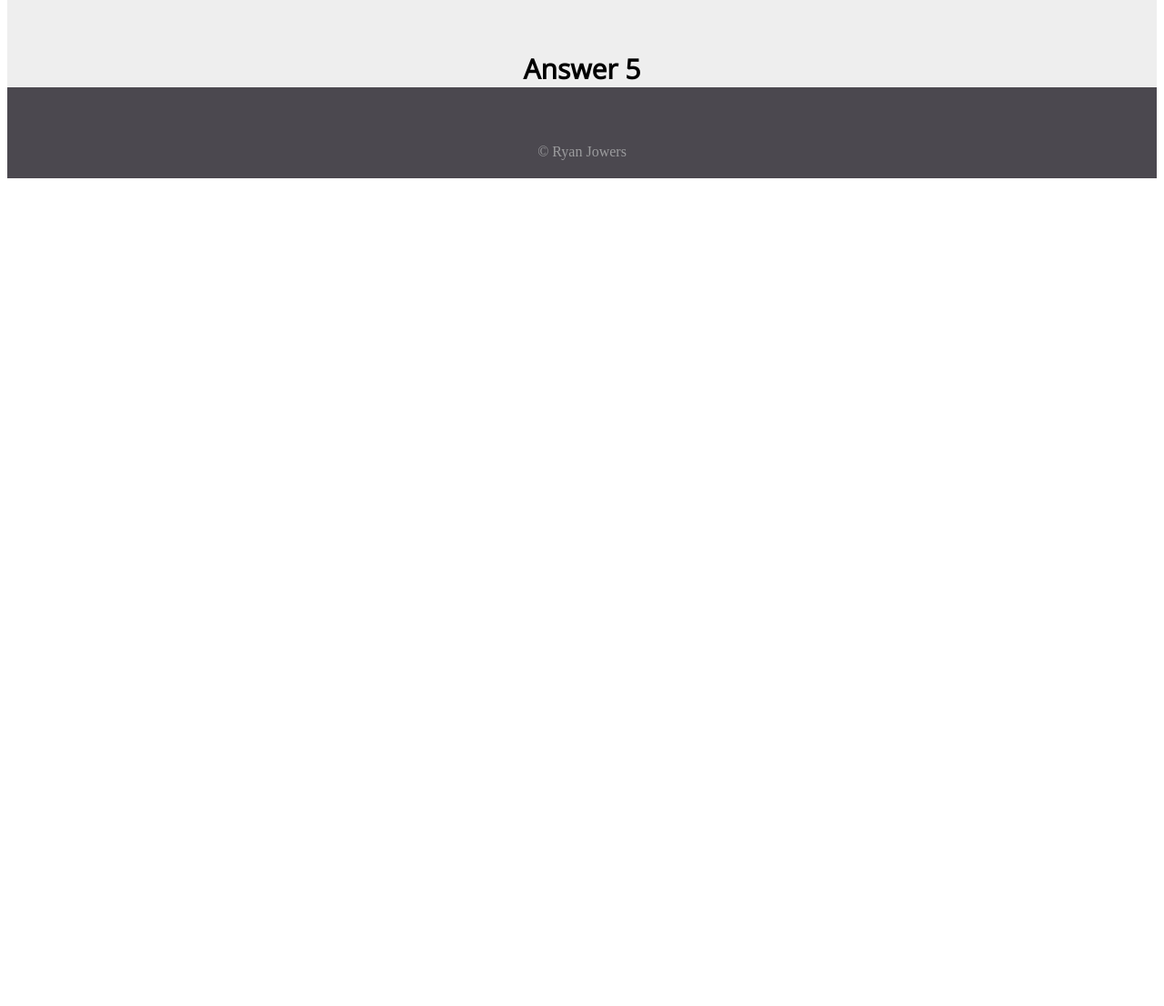
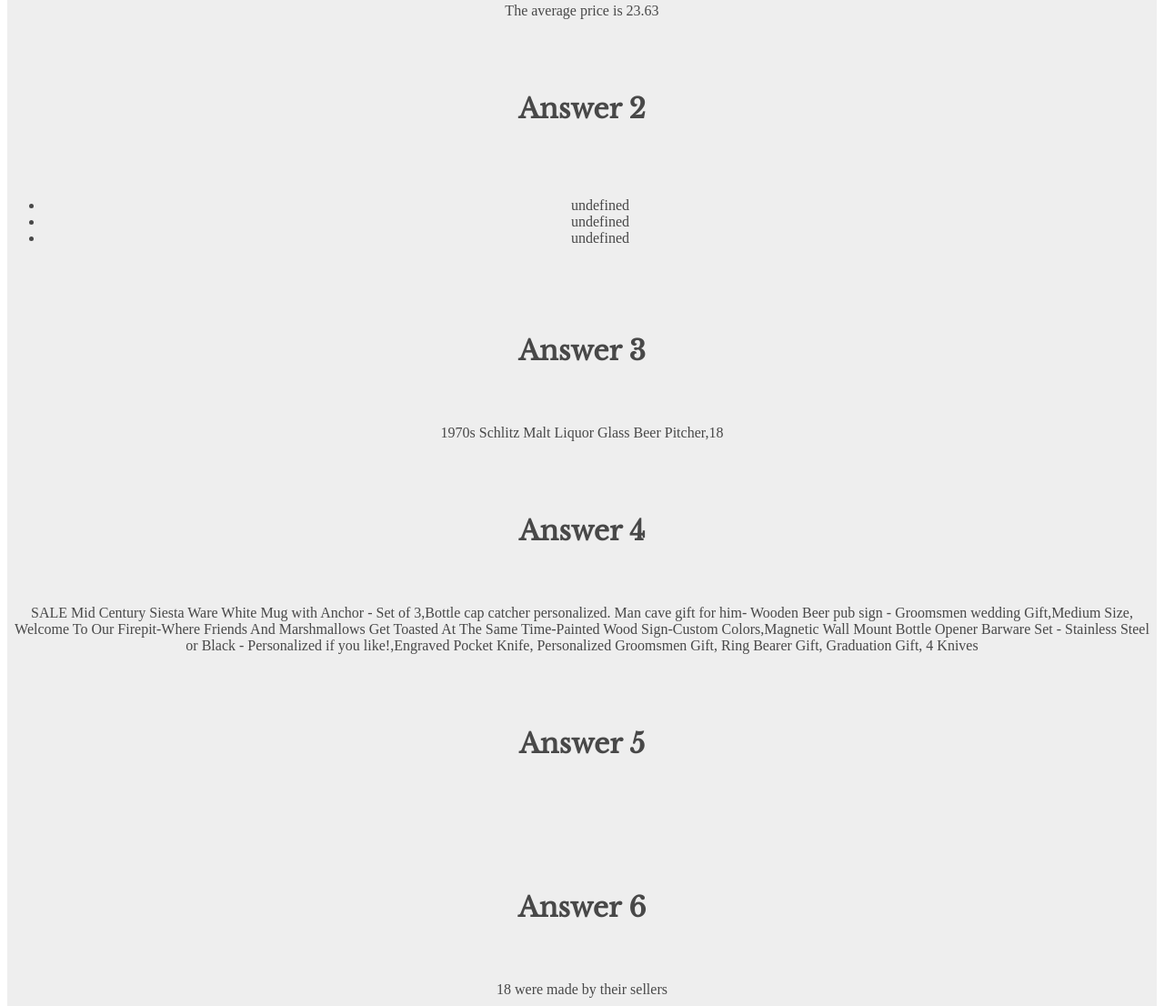
Before and after one commit to rjowers/Etsy-Items, a plain HTML site: page index.html in a window 1280 px wide. Shown: the part 386-1492 px from the top of the page at 91% size. Before the commit the page ends 800 px from the top, so only its background shows below. Drawn offline with nearby package versions, Linux system fonts and the light colour scheme.

Commit message:
changed height of answers and vertically centered text, experimenting with listing answers

```diff
--- a/index.html
+++ b/index.html
@@ -3,6 +3,7 @@
   <head>
      <link rel="stylesheet" type="text/css" href="style.css">
      <link href="https://fonts.googleapis.com/css?family=Open+Sans" rel="stylesheet">
+     <link href="https://fonts.googleapis.com/css?family=Libre+Baskerville" rel="stylesheet">
     <title>Etsy Items</title>
   </head>
   <body>
@@ -14,6 +15,15 @@
     <h3>Answer 1</h3>
 
     <div class="answer" id="answer1"></div>
+    <h3>Answer 2</h3>
+
+    <div class="answer" id="answer2">
+      <ul></ul>
+
+    </div>
+    <h3>Answer 3</h3>
+
+    <div class="answer" id="answer3"></div>
 
     <h3>Answer 4</h3>
 
@@ -22,6 +32,9 @@
     <h3>Answer 5</h3>
 
     <div class="answer" id="answer5"></div>
+    <h3>Answer 6</h3>
+
+    <div class="answer" id="answer6"></div>
 
   </div>
   <div class="footer"><p>© Ryan Jowers<p></div>
--- a/main.js
+++ b/main.js
@@ -14,8 +14,13 @@
   return "The average price is " + avg.toFixed(2)
 };
 
+var Answer1 = document.getElementById("answer1");
+answer1.innerHTML = avgPrice(items);
+
 
 //Question 2
+var allItems = [];
+
 function between() {
   var findItems = [];
   for ( var count = 0; count < items.length; count++) {
@@ -31,6 +36,13 @@
   }return betweenItems;
 }
 
+
+//var Answer2 = document.getElementById("answer2");
+//answer2.innerHTML = between(items);
+
+document.getElementById("answer2").children[0].innerHTML += "<li>"+allItems[allItems.length-1]+"</li>";
+document.getElementById("answer2").children[0].innerHTML += "<li>"+allItems[allItems.length-1]+"</li>";
+document.getElementById("answer2").children[0].innerHTML += "<li>"+allItems[allItems.length-1]+"</li>";
 //Question 3
 
 function findGBP() {
@@ -42,6 +54,9 @@
   }
 } return findItems;
 }
+
+var Answer3 = document.getElementById("answer3");
+answer3.innerHTML = findGBP(items);
 
 
 
@@ -57,6 +72,9 @@
   }
 } return findItems;
 }
+
+var Answer4 = document.getElementById("answer4");
+answer4.innerHTML = findWood(items);
 
 
 
@@ -76,3 +94,6 @@
   }
 } return findItems.length + " were made by their sellers";
 }
+
+var Answer6 = document.getElementById("answer6");
+answer6.innerHTML = findSellers(items);
--- a/style.css
+++ b/style.css
@@ -15,11 +15,12 @@
 
 h3 {
   text-align: center;
-  padding-top: 50px;
+  padding-top: 80px;
   font-size: 30px;
-   font-family: 'Open Sans', sans-serif;
+   font-family: 'Libre Baskerville', serif;
    margin-bottom: 0%;
    margin-top: 0%;
+   height: 100px;
 }
 
 .answers {
@@ -27,6 +28,10 @@
   border: 0px;
   margin-bottom: 0%;
   margin-top: 0%;
+  color: #484848;
+  text-align: center;
+  padding-bottom: 100px;
+
 }
 
 .footer {
```
Also changed, not shown: Items.js (+1 -1 lines).
